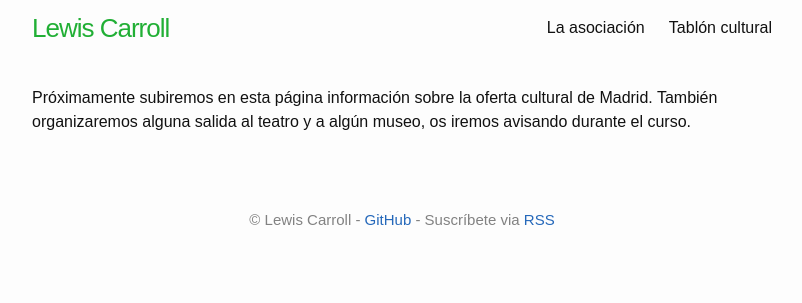
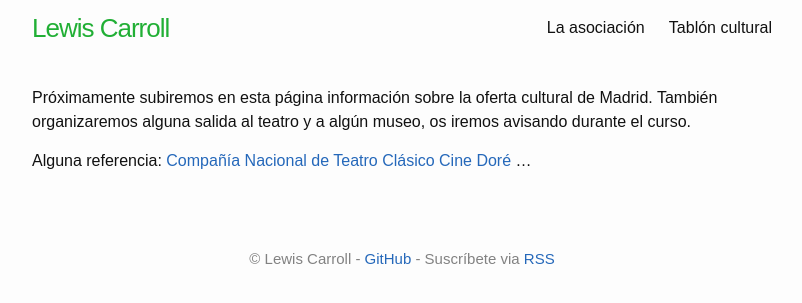
Before and after one commit to lewiscarroll/lewiscarroll.github.io, a Jekyll site: the page built from tablón.md, in a window 1280 px wide. Shown: the top 303 px of the page, without its empty margins (238-1040 px from the left). Built offline with Jekyll 4.4.1, drawn with Linux system fonts in a browser that asks for light colours.

Commit message:
tabloneando

```diff
--- a/tablón.md
+++ b/tablón.md
@@ -6,3 +6,8 @@ permalink: /tablón/
 
 Próximamente subiremos en esta página información sobre la oferta cultural de Madrid.
 También organizaremos alguna salida al teatro y a algún museo, os iremos avisando durante el curso.
+
+Alguna referencia:
+[Compañía Nacional de Teatro Clásico](http://teatroclasico.mcu.es/)
+[Cine Doré](http://www.mecd.gob.es/cultura-mecd/areas-cultura/cine/mc/fe/cine-dore/programacion.html)
+...
```
